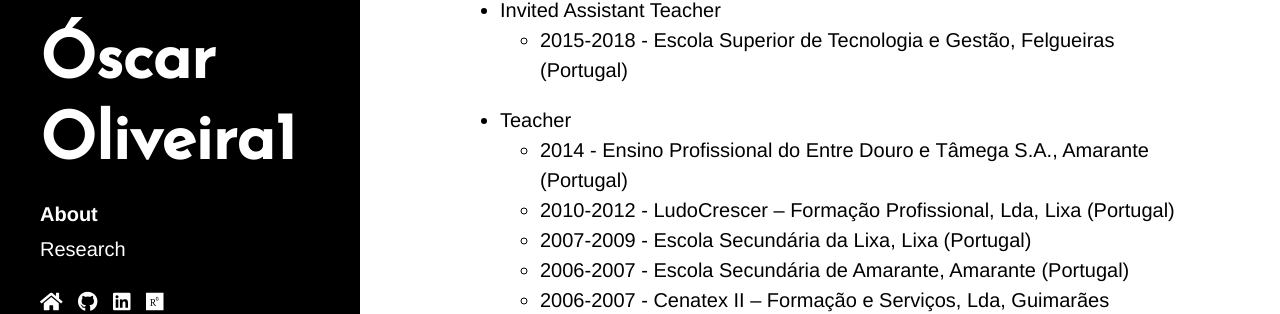
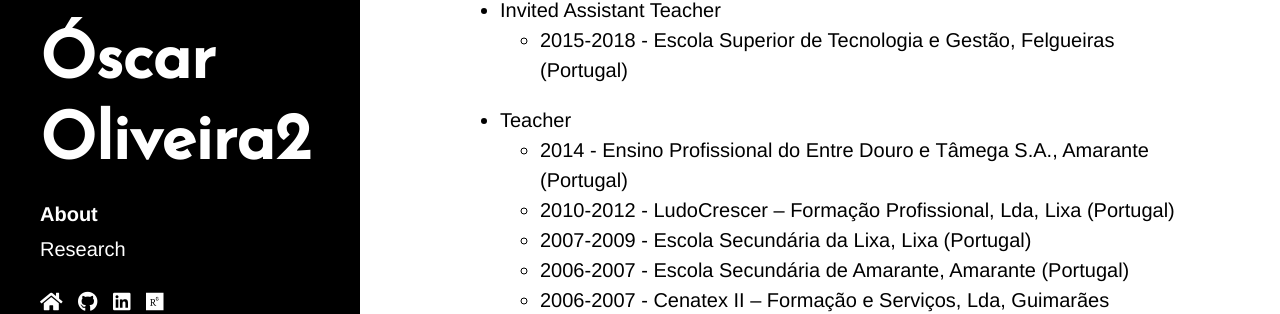
Before and after one commit to Oscar-Oliveira/blog, a Jekyll site: the page built from about.md, in a window 1280 px wide. Shown: the part 563-877 px from the top of the page. Built offline with Jekyll 4.4.1, drawn with Linux system fonts in a browser that asks for light colours.

Commit message:
1st commit

```diff
--- a/_config.yml
+++ b/_config.yml
@@ -6,7 +6,7 @@ highlighter:      rouge
 permalink:        pretty
 
 # Setup
-title:            Óscar Oliveira1
+title:            Óscar Oliveira2
 url:              https://oscar-oliveira.github.io/
 baseurl:          /blog
 
```
